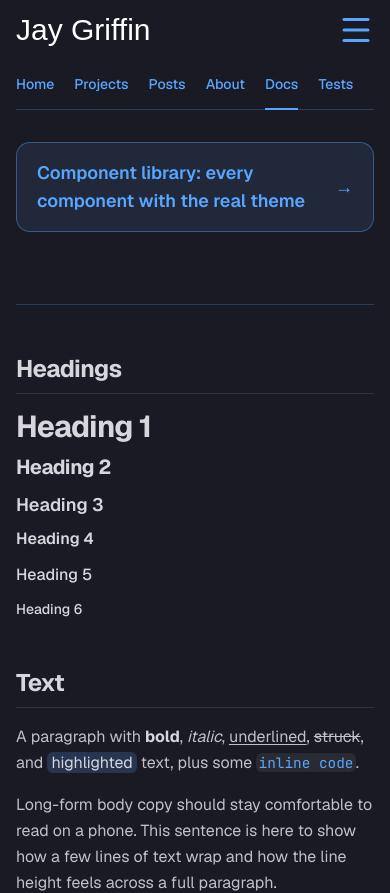
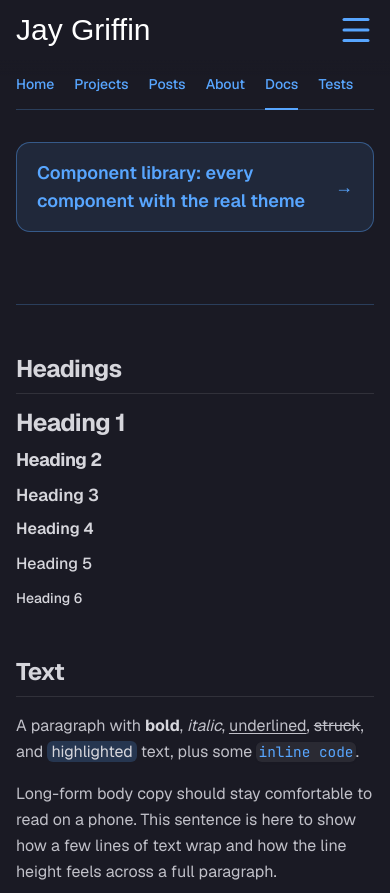
Before and after one commit to jaygriffinjay/jaygriff-v4, a Next.js app: page /docs/components in a window 390 px wide. Shown: the top 893 px of the page. Built offline with nearby package versions, Linux system fonts and the light colour scheme; a web font is replaced by a local one.

Commit message:
Scale heading sizes and spacing down on phones
The fluid heading sizes start smaller at 375px, and the space above and
below headings and between blocks scales on the same 375-1024px range.

```diff
--- a/src/app/globals.css
+++ b/src/app/globals.css
@@ -48,16 +48,21 @@
   --container-page: 60rem;
 
   /* Fluid heading sizes: phone size at a 375px viewport, growing smoothly to the desktop size at 1024px */
-  --text-title: clamp(1.625rem, 1.264rem + 1.541vw, 2.25rem); /* 26 → 36px, page titles */
+  --text-title: clamp(1.375rem, 0.869rem + 2.157vw, 2.25rem); /* 22 → 36px, page titles */
   --text-title--line-height: 1.2;
-  --text-h1: clamp(1.875rem, 1.514rem + 1.541vw, 2.5rem); /* 30 → 40px */
+  --text-h1: clamp(1.5rem, 0.922rem + 2.465vw, 2.5rem); /* 24 → 40px */
   --text-h1--line-height: 1.1;
-  --text-h2: clamp(1.25rem, 0.889rem + 1.541vw, 1.875rem); /* 20 → 30px */
+  --text-h2: clamp(1.125rem, 0.692rem + 1.849vw, 1.875rem); /* 18 → 30px */
   --text-h2--line-height: 1.25;
-  --text-h3: clamp(1.125rem, 0.908rem + 0.925vw, 1.5rem); /* 18 → 24px */
+  --text-h3: clamp(1.0625rem, 0.81rem + 1.079vw, 1.5rem); /* 17 → 24px */
   --text-h3--line-height: 1.3;
   --text-h4: clamp(1rem, 0.856rem + 0.616vw, 1.25rem); /* 16 → 20px */
   --text-h4--line-height: 1.4;
+
+  /* Space around headings on the same 375px to 1024px scale: above a section heading, and between a heading and what follows */
+  --spacing-heading-above: clamp(1.75rem, 1.317rem + 1.849vw, 2.5rem); /* 28 → 40px */
+  --spacing-heading-below: clamp(0.5rem, 0.356rem + 0.616vw, 0.75rem); /* 8 → 12px */
+  --spacing-block: clamp(0.875rem, 0.658rem + 0.925vw, 1.25rem); /* 14 → 20px, between paragraphs and other blocks */
 }
 
 /* matches any overscroll area to the page, and turns off the rubber-band bounce */
--- a/src/components/markdown/MarkdownRenderer.module.css
+++ b/src/components/markdown/MarkdownRenderer.module.css
@@ -3,15 +3,15 @@
 /* body wrapper: vertical rhythm between blocks, with more room above headings */
 .markdown {
   & > * + * {
-    @apply mt-5;
+    @apply mt-block;
   }
 
   & > :is(h2, h3, h4, h5, h6) {
-    @apply mt-10 scroll-mt-24;
+    @apply mt-heading-above scroll-mt-24;
   }
 
   & > :is(h2, h3, h4, h5, h6) + * {
-    @apply mt-3;
+    @apply mt-heading-below;
   }
 }
 
--- a/src/components/site/page-header.module.css
+++ b/src/components/site/page-header.module.css
@@ -12,7 +12,7 @@
 
 /* intro line under the heading */
 .intro {
-  @apply text-muted-foreground mt-3;
+  @apply text-muted-foreground mt-heading-below;
 }
 
 /* rule closing off the header from the page body */
```
